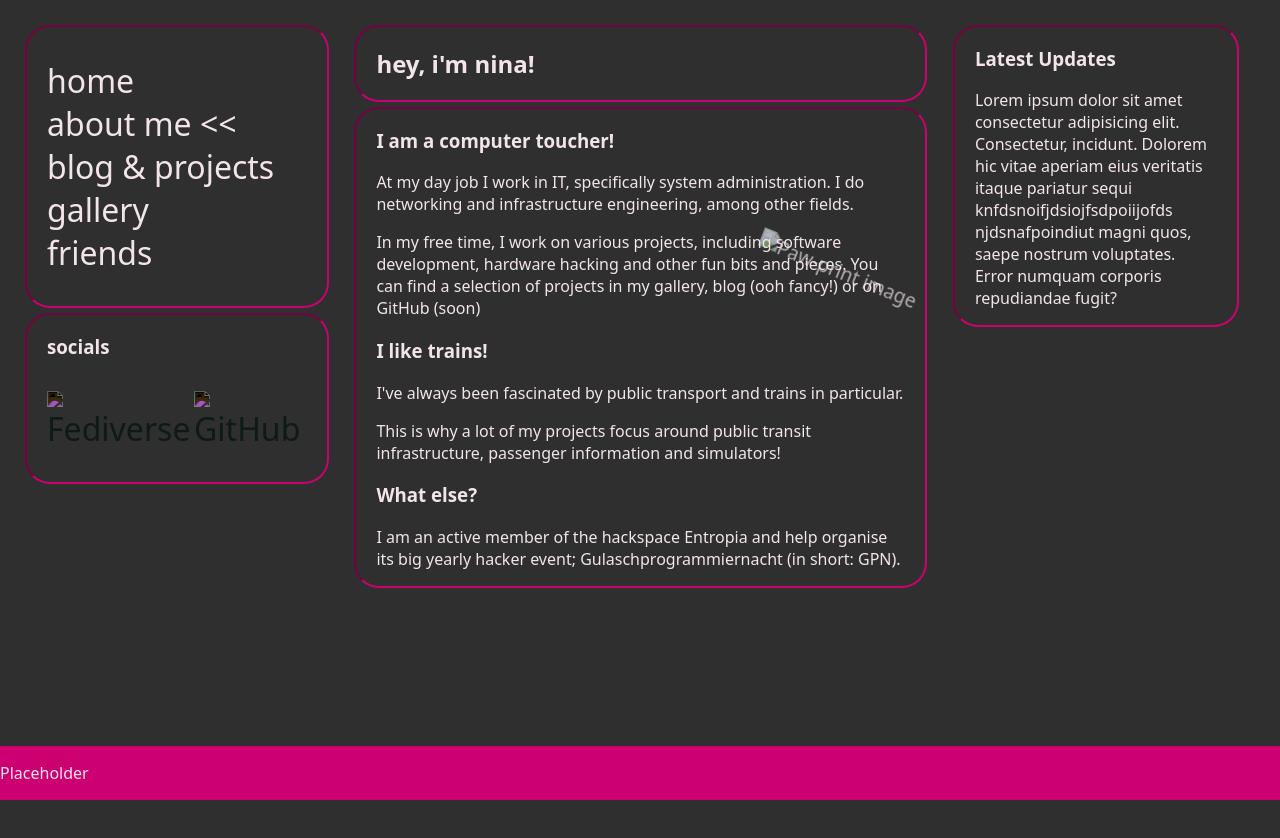
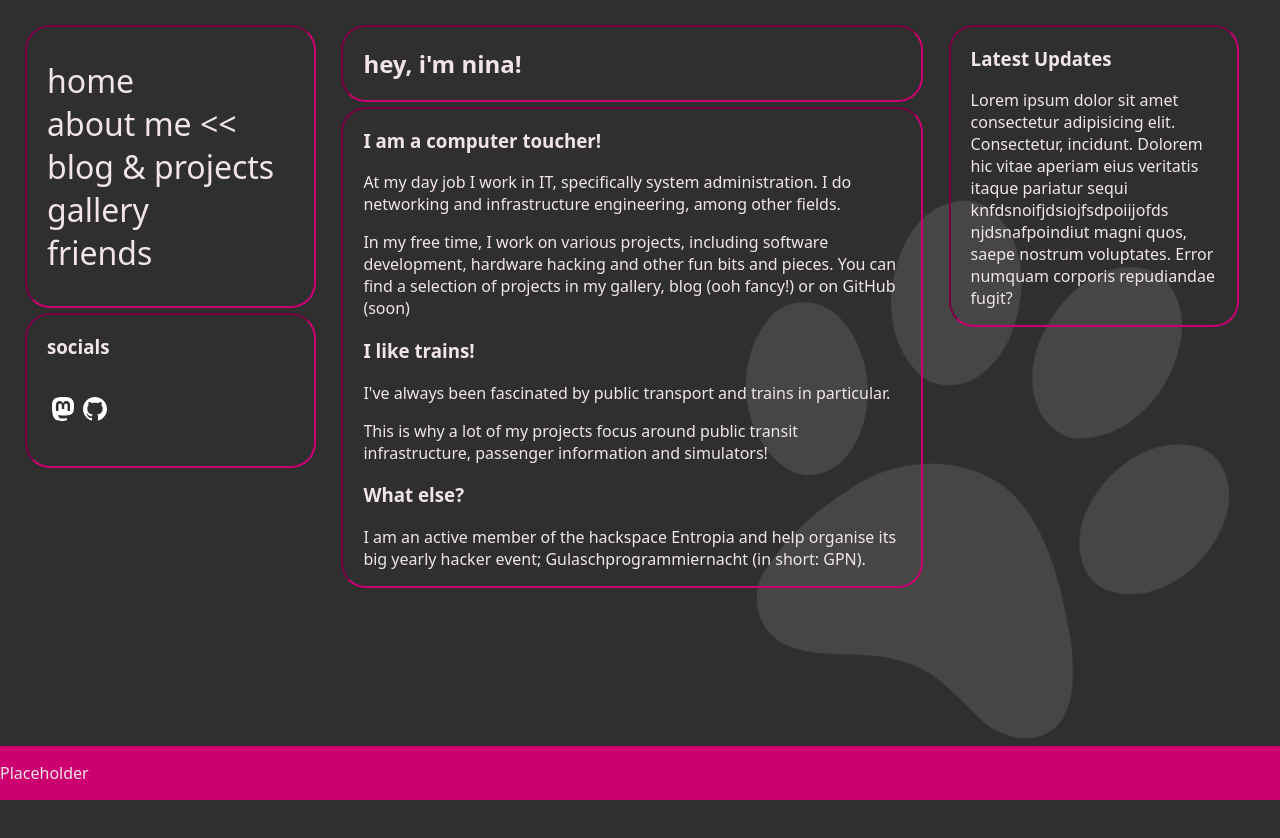
Before and after one commit to NekoNinaUwU/nekonina.de, a plain HTML site: page about/index.html in a window 1280 px wide. Drawn offline with nearby package versions, Linux system fonts and the light colour scheme; files that its build step writes are made by us from their sources.

Commit message:
fixed css

```diff
--- a/about/index.html
+++ b/about/index.html
@@ -1,13 +1,13 @@
 <!DOCTYPE html>
 <html lang="en">
 <head>
-  <link href="scssstyle.css" rel="stylesheet">
+  <link href="../scssstyle.css" rel="stylesheet">
 <title>NekoNina - About</title>
 <meta charset="utf-8">
 <meta name="viewport" content="width=device-width, initial-scale=1">
 </head>
 <body>
-  <img src="img/Paw-print.svg" alt="Paw-print image" role="img" id="paw-print"/>
+  <img src="../img/Paw-print.svg" alt="Paw-print image" role="img" id="paw-print"/>
 <main>
 <div class="column">
 <nav class="bubble">
@@ -23,8 +23,8 @@
 <nav class="bubble social">
   <h3>socials</h3>
   <ul>
-    <li><a href="https://zug.network/@nina"><img src="img/icons8-mastodon.svg" alt="Fediverse"/></a></li>
-    <li><a href="https://github.com/NekoNinaUwU"><img src="img/icons8-github.svg" alt="GitHub"/></a></li>
+    <li><a href="https://zug.network/@nina"><img src="../img/icons8-mastodon.svg" alt="Fediverse"/></a></li>
+    <li><a href="https://github.com/NekoNinaUwU"><img src="../img/icons8-github.svg" alt="GitHub"/></a></li>
   </ul>
 </nav>
 
```
Also changed, not shown: blog/index.html (+4 -4 lines), friends/index.html (+4 -4 lines), gallery/index.html (+4 -4 lines).
